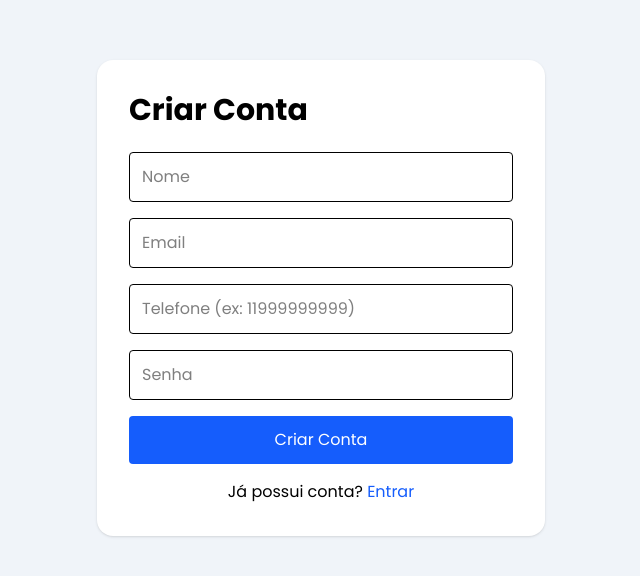
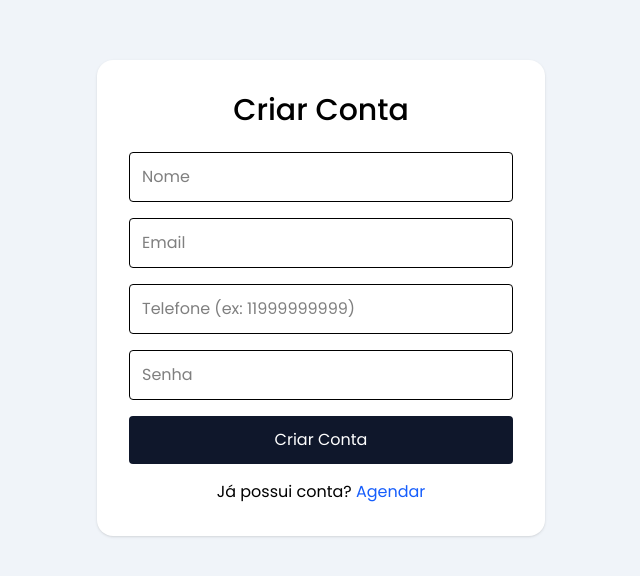
Before and after one commit to karodriguess/Sistema-de-Agendamento-FullStack, a React (Vite) app in the folder frontend/: page /cadastro in a window 1280 px wide. Shown: the part 102-678 px from the top of the page, without its empty margins (319-959 px from the left). Built offline with nearby package versions, Linux system fonts and the light colour scheme.

Commit message:
style(auth): melhora layout das telas de autenticação

```diff
--- a/frontend/src/pages/Cadastro/index.tsx
+++ b/frontend/src/pages/Cadastro/index.tsx
@@ -33,7 +33,7 @@ export function Cadastro() {
   return (
     <div className="min-h-screen bg-[#f0f4f9] flex items-center justify-center p-4">
       <div className="w-full max-w-md bg-white rounded-2xl shadow-sm p-8">
-        <h1 className="text-3xl font-bold mb-6">Criar Conta</h1>
+        <h1 className="text-3xl font-medium mb-6 text-center">Criar Conta</h1>
 
         <form onSubmit={handleRegister} className="space-y-4">
           <input
@@ -41,7 +41,7 @@ export function Cadastro() {
             placeholder="Nome"
             value={nome}
             onChange={(e) => setNome(e.target.value)}
-            className="w-full border rounded p-3"
+            className="w-full border rounded p-3  focus:outline-none"
           />
 
           <input
@@ -49,7 +49,7 @@ export function Cadastro() {
             placeholder="Email"
             value={email}
             onChange={(e) => setEmail(e.target.value)}
-            className="w-full border rounded p-3"
+            className="w-full border rounded p-3  focus:outline-none"
           />
 
           <input
@@ -57,7 +57,7 @@ export function Cadastro() {
             placeholder="Telefone (ex: 11999999999)"
             value={telefone}
             onChange={(e) => setTelefone(e.target.value)}
-            className="w-full border rounded p-3"
+            className="w-full border rounded p-3  focus:outline-none"
           />
 
           <input
@@ -65,21 +65,33 @@ export function Cadastro() {
             placeholder="Senha"
             value={senha}
             onChange={(e) => setSenha(e.target.value)}
-            className="w-full border rounded p-3"
+            className="w-full border rounded p-3  focus:outline-none"
           />
 
           <button
             type="submit"
-            className="w-full bg-blue-600 text-white py-3 rounded"
+            className="w-full bg-slate-900 text-white py-3 rounded hover:scale-105  transition-all
+    duration-300 cursor-pointer"
           >
             Criar Conta
           </button>
         </form>
 
-        <p className="mt-4 text-center">
+        <p className="mt-4 text-center hover:">
           Já possui conta?{" "}
-          <Link to="/" className="text-blue-600">
-            Entrar
+          <Link
+            to="/"
+            className="text-blue-600  relative
+    after:absolute
+    after:left-0
+    after:bottom-0
+    after:h-[1px]
+    after:w-0
+    after:bg-slate-900
+    after:duration-200
+    hover:after:w-full hover:text-slate-900 "
+          >
+            Agendar
           </Link>
         </p>
       </div>
--- a/frontend/src/pages/Login/index.tsx
+++ b/frontend/src/pages/Login/index.tsx
@@ -53,7 +53,18 @@ export function Login() {
 
           <p className="text-sm text-gray-700 mt-4">
             Não possui conta?{" "}
-            <a href="/cadastro" className="text-blue-700">
+            <a
+              href="/cadastro"
+              className="text-blue-700 relative
+    after:absolute
+    after:left-0
+    after:bottom-0
+    after:h-[1px]
+    after:w-0
+    after:bg-slate-900
+    after:duration-200
+    hover:after:w-full hover:text-slate-900"
+            >
               Criar conta
             </a>
           </p>
@@ -76,9 +87,7 @@ export function Login() {
                   px-4
                   py-4
                   outline-none
-                  focus:border-blue-500
-                  focus:ring-1
-                  focus:ring-blue-500
+                   focus:outline-none
                 "
               />
             </div>
@@ -97,9 +106,7 @@ export function Login() {
                   px-4
                   py-4
                   outline-none
-                  focus:border-blue-500
-                  focus:ring-1
-                  focus:ring-blue-500
+                   focus:outline-none
                 "
               />
             </div>
@@ -108,14 +115,13 @@ export function Login() {
               <button
                 type="submit"
                 className="
-                  bg-blue-600
-                  hover:bg-blue-700
-                  transition
+                  bg-slate-900
                   text-white
                   px-8
                   py-3
                   rounded-full
                   font-medium
+                  cursor-pointer
                 "
               >
                 Entrar
```
